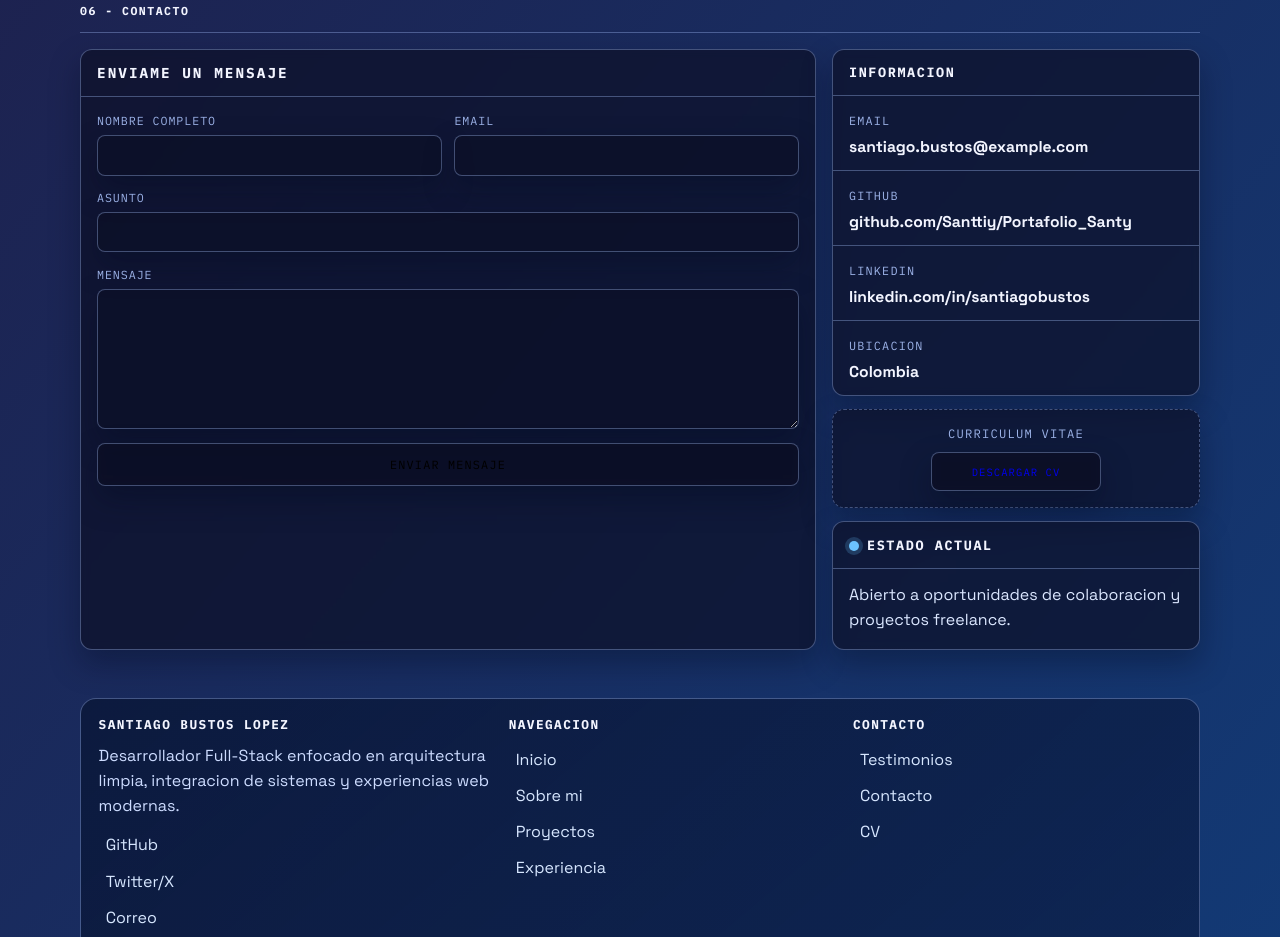
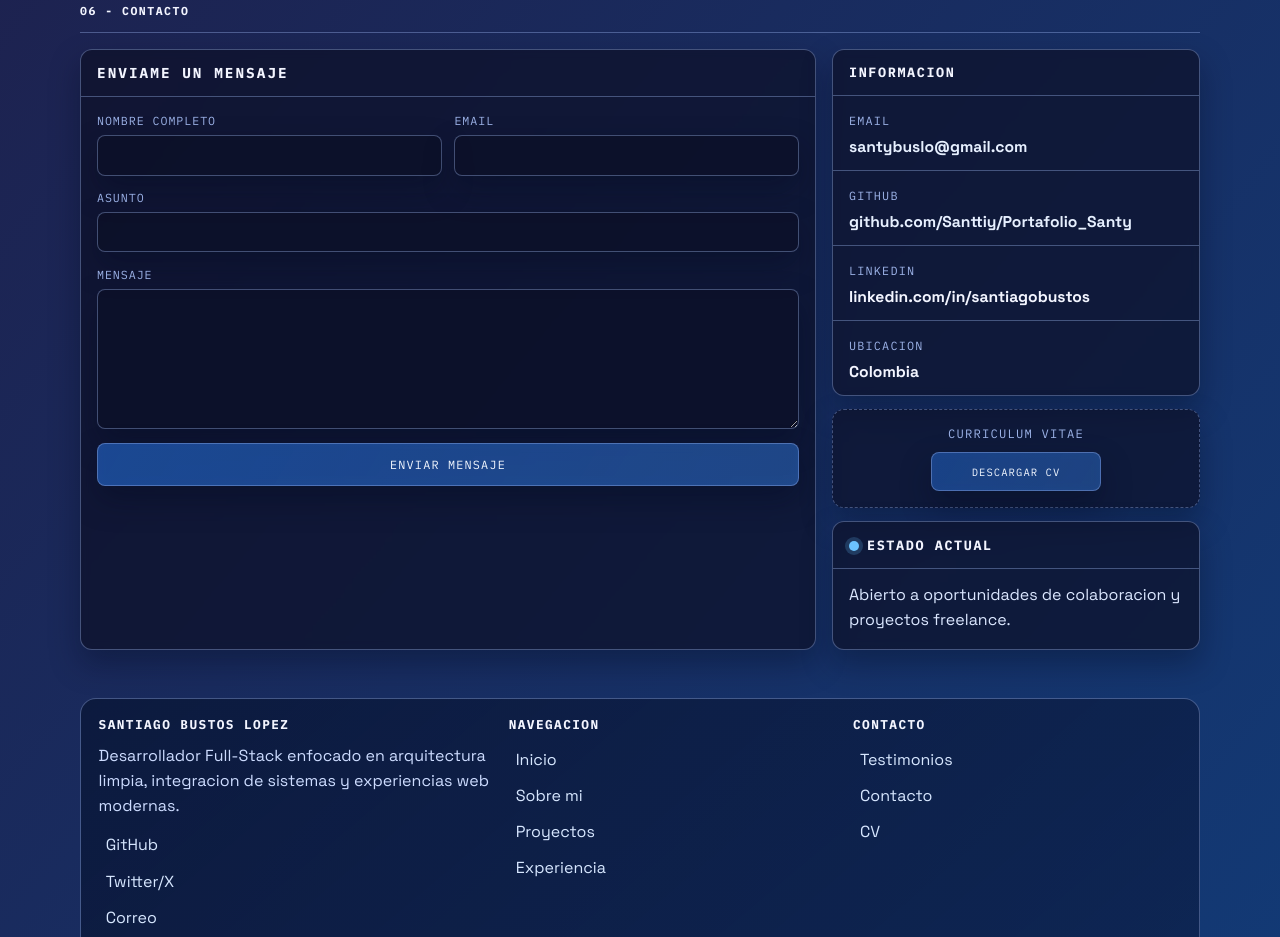
Before and after one commit to Santtiy/Portafolio_Santy, a plain HTML site: page index.html in a window 1280 px wide. Shown: the part 3296-4233 px from the top of the page. Drawn offline with Linux system fonts and the light colour scheme.

Commit message:
Hago correcciones de color de letra y agrego informacion de contacto

```diff
--- a/index.html
+++ b/index.html
@@ -568,11 +568,11 @@
 
             <div class="contact-row">
               <small>Email</small>
-              <p>santiago.bustos@example.com</p>
+              <p><a href="mailto:santybuslo@gmail.com">santybuslo@gmail.com</a></p>
             </div>
             <div class="contact-row">
               <small>GitHub</small>
-              <p>github.com/Santtiy/Portafolio_Santy</p>
+              <p><a href="https://github.com/Santtiy/Portafolio_Santy" target="_blank" rel="noopener noreferrer">github.com/Santtiy/Portafolio_Santy</a></p>
             </div>
             <div class="contact-row">
               <small>LinkedIn</small>
@@ -611,7 +611,7 @@
           <ul class="footer-social" aria-label="Redes sociales">
             <li><a href="https://github.com/Santtiy/Portafolio_Santy" target="_blank" rel="noopener noreferrer">GitHub</a></li>
             <li><a href="https://x.com/santiagobustos" target="_blank" rel="noopener noreferrer">Twitter/X</a></li>
-            <li><a href="mailto:santiago.bustos@example.com">Correo</a></li>
+            <li><a href="mailto:santybuslo@gmail.com">Correo</a></li>
           </ul>
         </section>
 
--- a/styles.css
+++ b/styles.css
@@ -1064,6 +1064,13 @@ textarea:focus {
   justify-content: center;
   padding-block: 0.82rem;
   font-size: 0.74rem;
+  color: #f2f7ff;
+  background: linear-gradient(120deg, rgba(33, 92, 184, 0.74), rgba(53, 131, 238, 0.48));
+}
+
+.contact-submit:hover,
+.contact-submit:focus-visible {
+  color: #ffffff;
 }
 
 .contact-side {
@@ -1109,6 +1116,17 @@ textarea:focus {
   font-weight: 600;
 }
 
+.contact-row p a {
+  color: #e7f0ff;
+  text-decoration: none;
+}
+
+.contact-row p a:hover,
+.contact-row p a:focus-visible {
+  color: #ffffff;
+  text-decoration: underline;
+}
+
 .cv-card {
   border-style: dashed;
   padding: 1rem;
@@ -1129,6 +1147,17 @@ textarea:focus {
   min-width: 170px;
   text-decoration: none;
   text-align: center;
+  color: #f2f7ff;
+  background: linear-gradient(120deg, rgba(33, 92, 184, 0.65), rgba(53, 131, 238, 0.44));
+}
+
+.cv-card .btn:visited {
+  color: #f2f7ff;
+}
+
+.cv-card .btn:hover,
+.cv-card .btn:focus-visible {
+  color: #ffffff;
 }
 
 .status-card {
```
